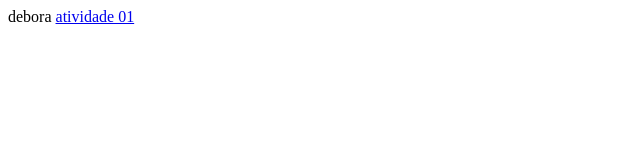
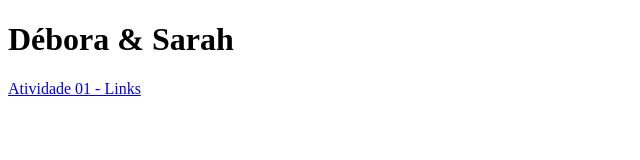
Before and after one commit to deborasarah/IPW, a plain HTML site: page index.html in a window 1280 px wide. Shown: the whole page, without its empty margins (0-640 px from the left). Drawn offline with Linux system fonts and the light colour scheme.

Commit message:
Add files via upload

```diff
--- a/index.html
+++ b/index.html
@@ -1,3 +1,10 @@
-debora
-
-<a href="01">atividade 01<a/>
+<!DOCTYPE html>
+<html>
+<head>
+    <title> Primeira Pagina</title>
+</head>
+<body>
+    <h1>Débora & Sarah</h1>
+    <a href = "01" >Atividade 01 - Links </a>
+</body>
+</html>
```
